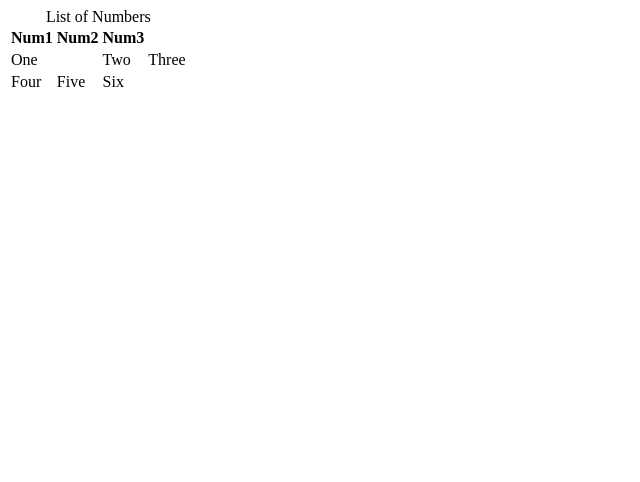
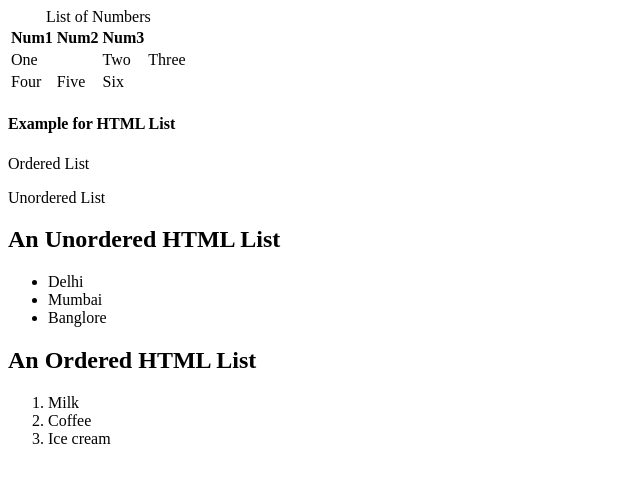
Before and after one commit to j770044/HTML, a plain HTML site: page site/index.html in a window 1280 px wide. Shown: the whole page, without its empty margins (0-640 px from the left). Drawn offline with Linux system fonts and the light colour scheme.

Commit message:
Added example for HTML list

```diff
--- a/site/index.html
+++ b/site/index.html
@@ -124,5 +124,30 @@
         </tbody>
 
     </table>
+
+    <!-- Types of list -->
+
+<h4>Example for HTML List</h4>
+    <p>Ordered List</p>
+    <p>Unordered List</p>
+
+
+   <!-- Example for Unordered List -->
+<h2>An Unordered HTML List</h2>
+
+<ul>
+  <li>Delhi</li>
+  <li>Mumbai</li>
+  <li>Banglore</li>
+</ul>
+
+<h2>An Ordered HTML List</h2>
+
+<ol>
+  <li>Milk</li>
+  <li>Coffee</li>
+  <li>Ice cream</li>
+</ol>
+
 </body>
 </html>
```
